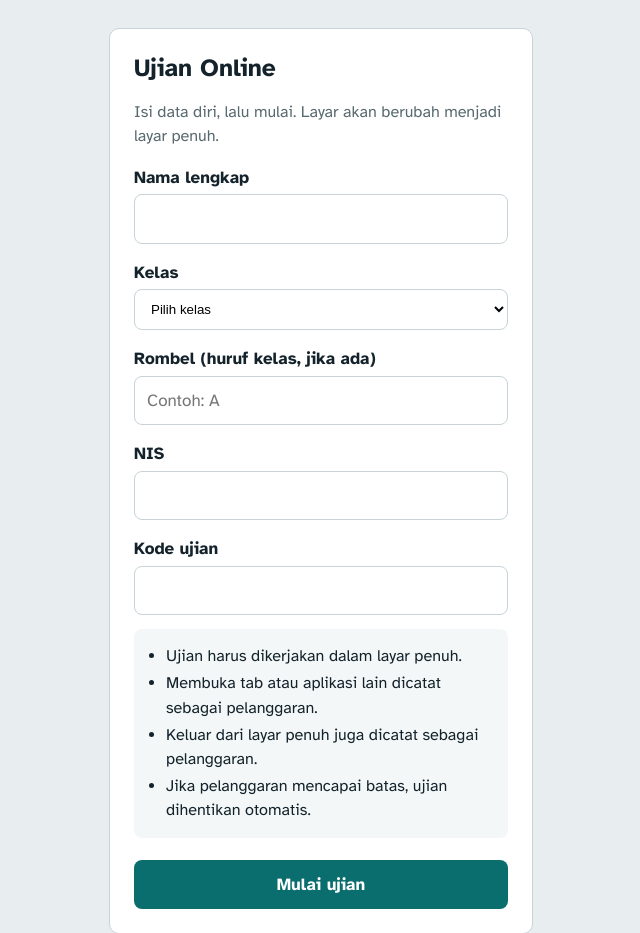
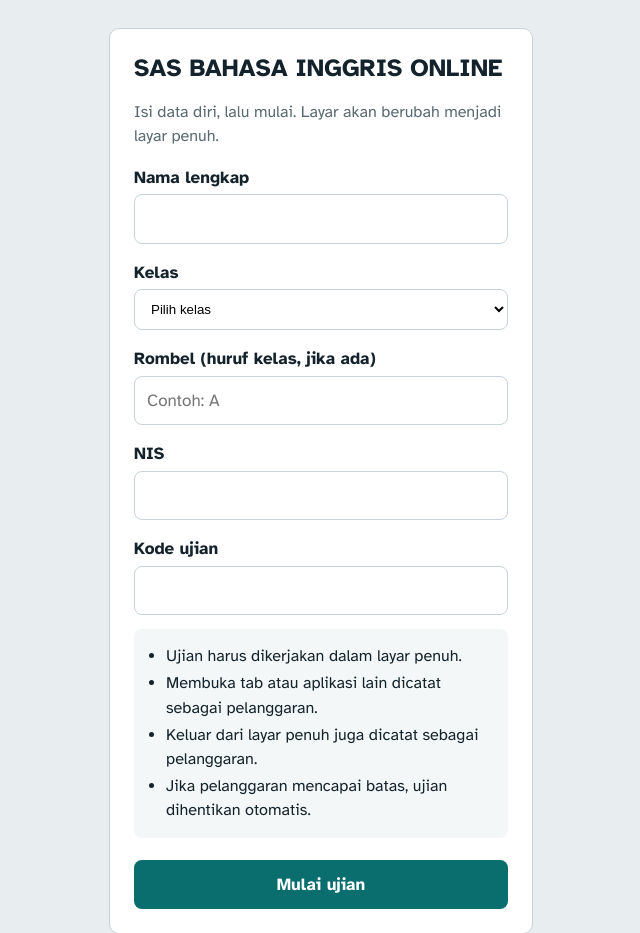
Before and after one commit to yudiansyahasmara4-svg/SAS-Bhs-Inggris-2026, a plain HTML site: page index.html in a window 1280 px wide. Shown: the top 933 px of the page, without its empty margins (319-959 px from the left). Drawn offline with Linux system fonts and the light colour scheme.

Commit message:
Update index.html

```diff
--- a/index.html
+++ b/index.html
@@ -3,7 +3,7 @@
 <head>
 <meta charset="utf-8">
 <meta name="viewport" content="width=device-width, initial-scale=1">
-<title>Ujian Online</title>
+<title>SUMATIF AKHIR SEMESTER (SAS)</title>
 <link rel="preconnect" href="https://fonts.googleapis.com">
 <link rel="preconnect" href="https://fonts.gstatic.com" crossorigin>
 <link href="https://fonts.googleapis.com/css2?family=Atkinson+Hyperlegible:wght@400;700&display=swap" rel="stylesheet">
@@ -89,7 +89,7 @@ textarea:focus{border-color:var(--accent)}
 <!-- LOGIN -->
 <section id="login" class="wrap" hidden>
   <div class="card">
-    <h1 id="loginTitle">Ujian Online</h1>
+    <h1 id="loginTitle">SAS BAHASA INGGRIS ONLINE</h1>
     <p class="muted">Isi data diri, lalu mulai. Layar akan berubah menjadi layar penuh.</p>
     <form id="form" autocomplete="off">
       <label for="nama">Nama lengkap</label>
```
